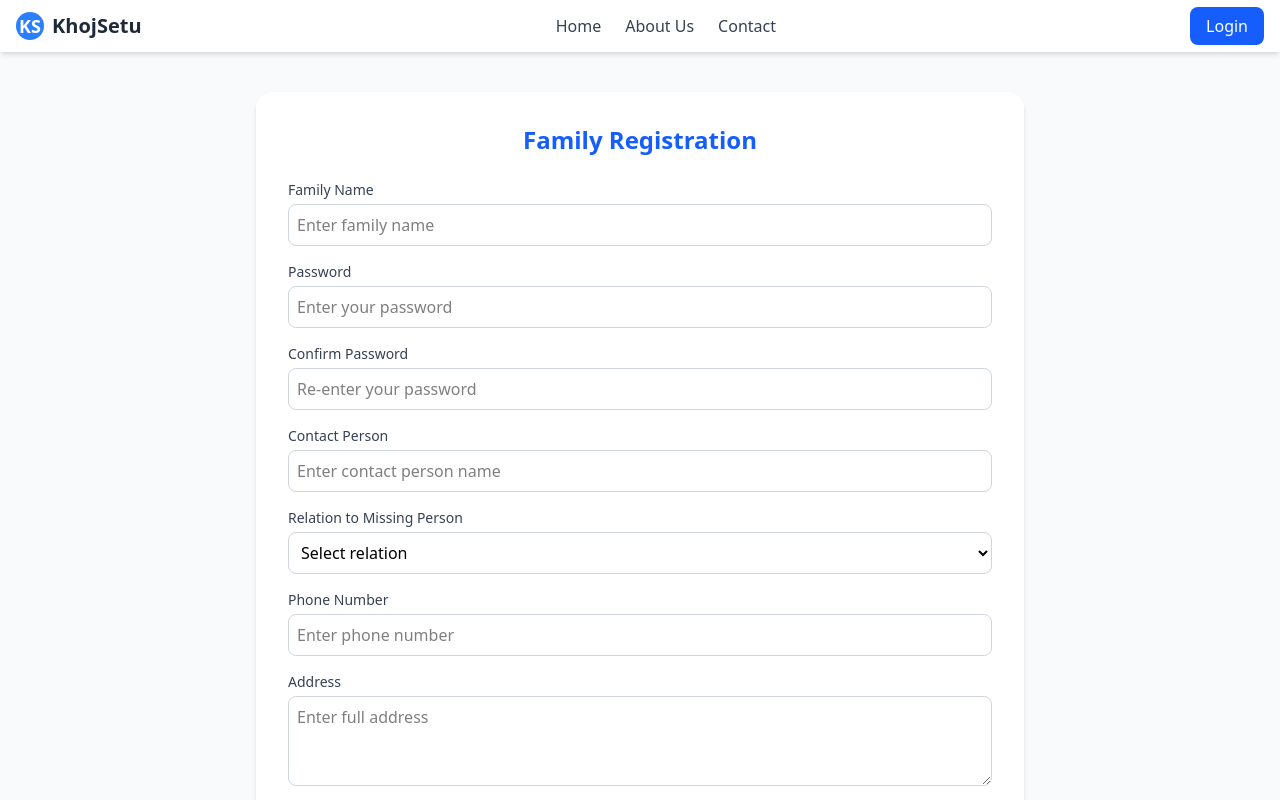
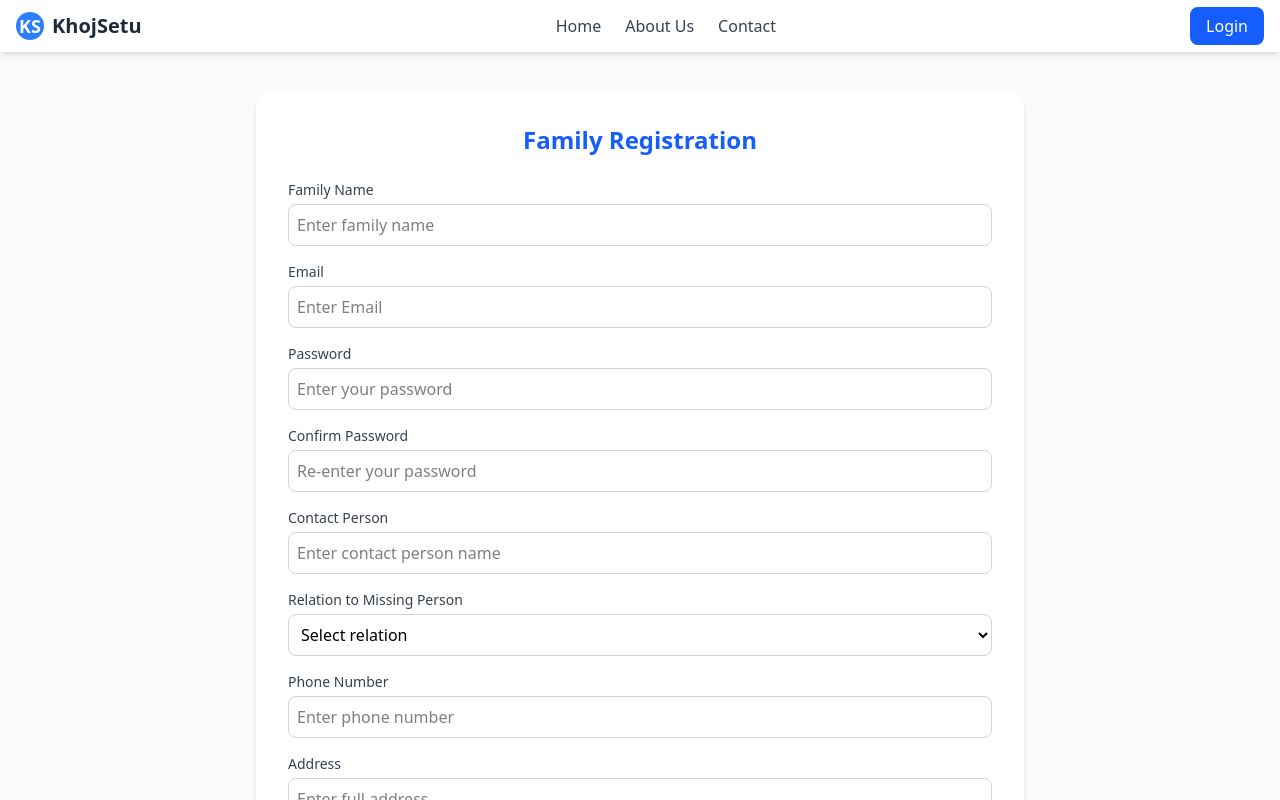
Before and after one commit to KB-Bhandari/missing_person_reunification-app, a React (Vite) app: page /family_Register in a window 1280 px wide. Shown: the top 800 px of the page. Built offline with nearby package versions, Linux system fonts and the light colour scheme.

Commit message:
Updated project with fixes

```diff
--- a/package.json
+++ b/package.json
@@ -12,6 +12,8 @@
   "dependencies": {
     "@tailwindcss/vite": "^4.1.15",
     "chart.js": "^4.5.1",
+    "dotenv": "^17.2.3",
+    "mongoose": "^8.19.4",
     "react": "^19.1.1",
     "react-chartjs-2": "^5.3.0",
     "react-dom": "^19.1.1",
--- a/src/pages/family_Register.jsx
+++ b/src/pages/family_Register.jsx
@@ -17,6 +17,17 @@
               type="text"
               className="mt-1 w-full border border-gray-300 rounded-lg p-2 focus:ring-2 focus:ring-blue-500 focus:outline-none"
               placeholder="Enter family name"
+            />
+          </div>
+
+          <div>
+            <label className="block text-sm font-medium text-gray-700">
+              Email
+            </label>
+            <input
+              type="text"
+              className="mt-1 w-full border border-gray-300 rounded-lg p-2 focus:ring-2 focus:ring-blue-500 focus:outline-none"
+              placeholder="Enter Email"
             />
           </div>
 
```
Also changed, not shown: 1 other file (tests, documents, lock files or other folders).
